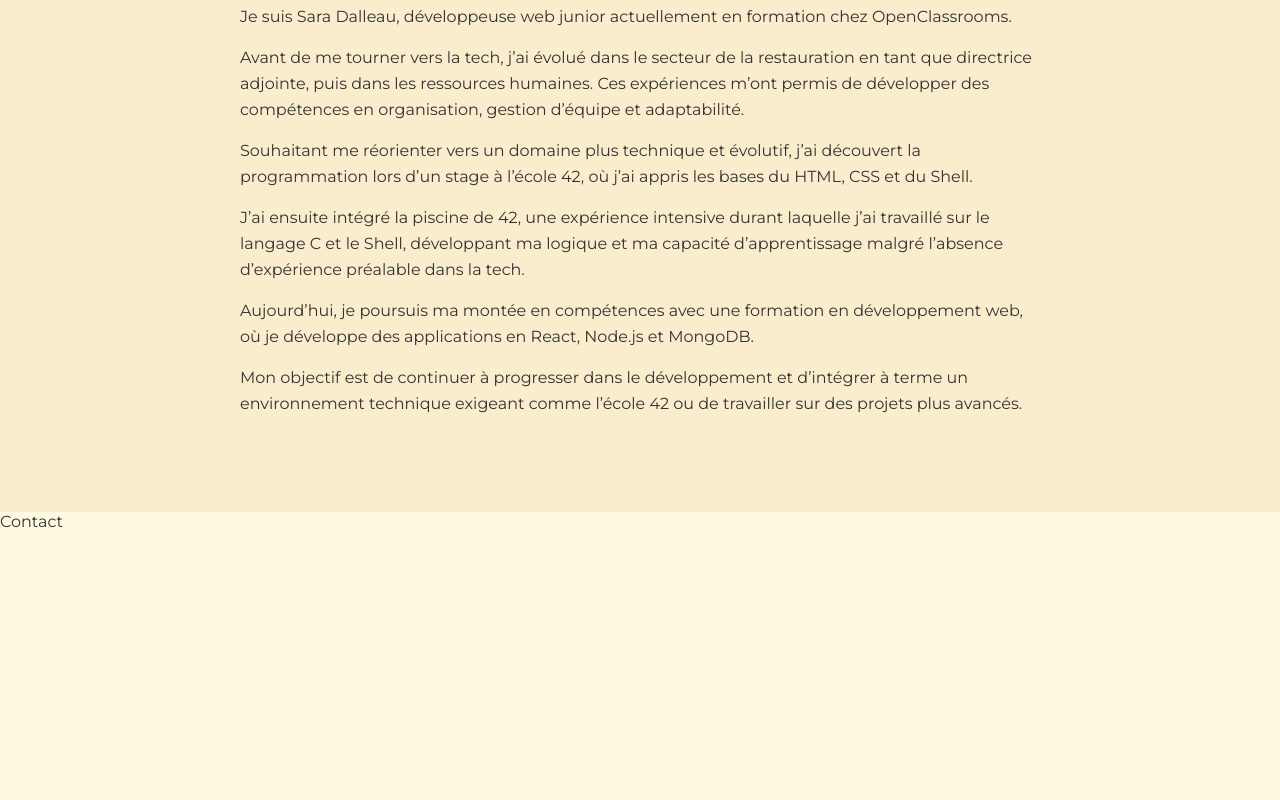
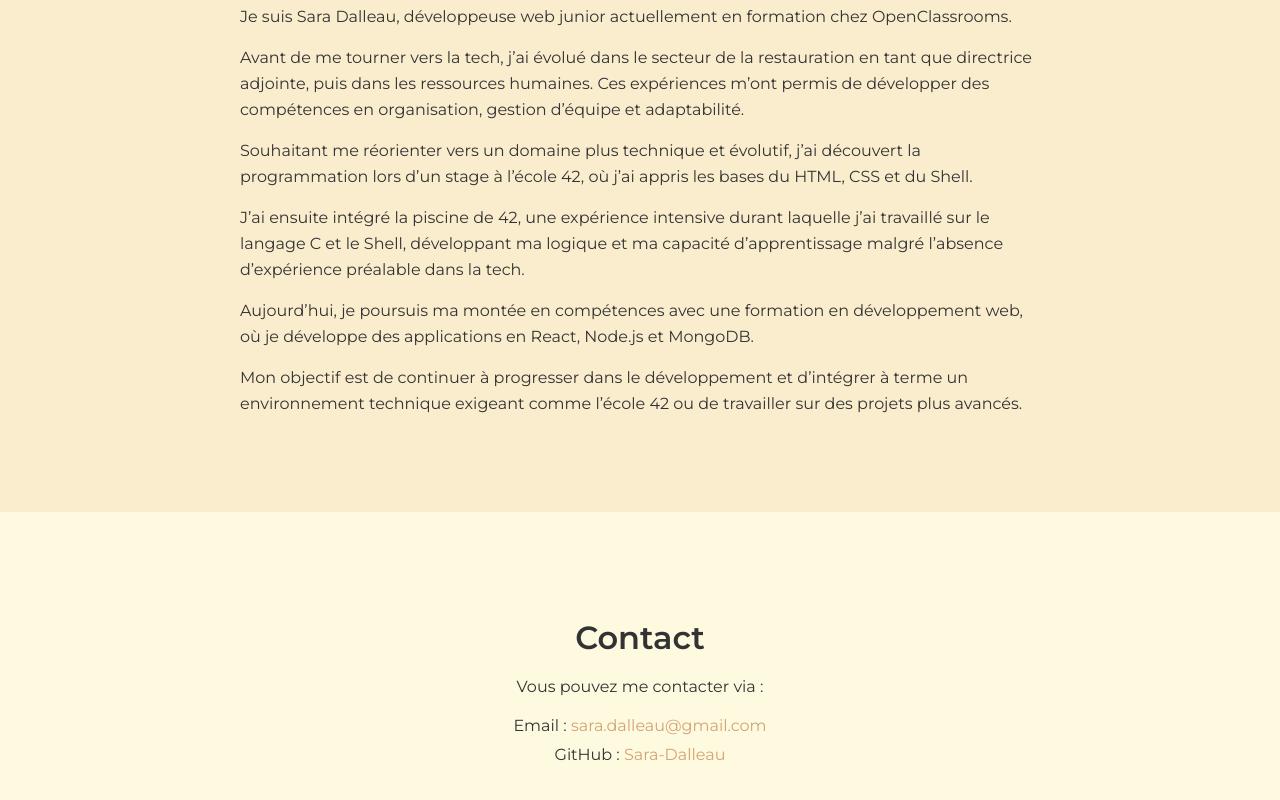
Before and after one commit to Sara-Dalleau/portfolio-sara, a React (Vite) app: page / in a window 1280 px wide. Shown: the part 2348-3148 px from the top of the page. Before the commit the page ends 2879 px from the top, so only its background shows below. Built offline with nearby package versions, Linux system fonts and the light colour scheme.

Commit message:
Création de la section Contact avec liens cliquables et styles

```diff
--- a/src/sections/Contact.jsx
+++ b/src/sections/Contact.jsx
@@ -1,5 +1,22 @@
 function Contact() {
-  return <section>Contact</section>
+  return (
+    <section className="contact">
+      <div className="contact__content">
+        <h2>Contact</h2>
+
+        <p>Vous pouvez me contacter via :</p>
+
+        <ul>
+          <li>
+            Email : <a href="mailto:sara.dalleau@gmail.com">sara.dalleau@gmail.com</a>
+          </li>
+          <li>
+            GitHub : <a href="https://github.com/Sara-Dalleau" target="_blank">Sara-Dalleau</a>
+          </li>
+        </ul>
+      </div>
+    </section>
+  )
 }
 
 export default Contact
--- a/src/styles/main.scss
+++ b/src/styles/main.scss
@@ -227,3 +227,50 @@ body {
   margin-bottom: 15px;
   line-height: 1.6;
 }
+
+
+/* ============================= */
+/* 📞 CONTACT SECTION */
+/* ============================= */
+
+.contact {
+  padding: 80px 20px;
+  background-color: var(--color-bg);
+  text-align: center;
+}
+
+.contact__content {
+  max-width: 600px;
+  margin: 0 auto;
+}
+
+.contact h2 {
+  font-size: 2rem;
+  margin-bottom: 20px;
+}
+
+.contact p {
+  margin-bottom: 20px;
+}
+
+/* Liste */
+.contact ul {
+  list-style: none;
+  padding: 0;
+}
+
+/* Items */
+.contact li {
+  margin-bottom: 10px;
+}
+
+/* Liens */
+.contact a {
+  color: var(--color-accent);
+  text-decoration: none;
+  font-weight: 500;
+}
+
+.contact a:hover {
+  text-decoration: underline;
+}
```
